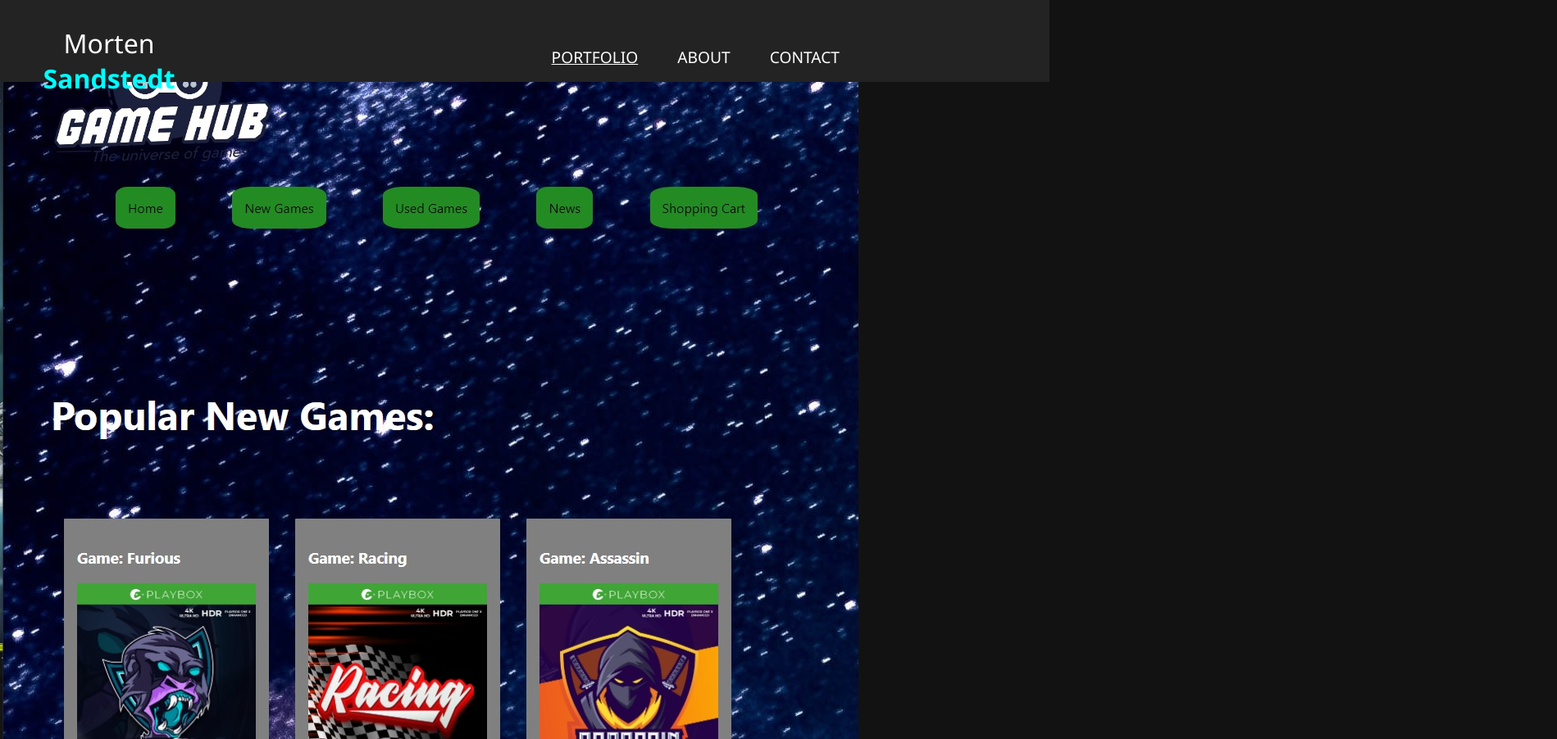
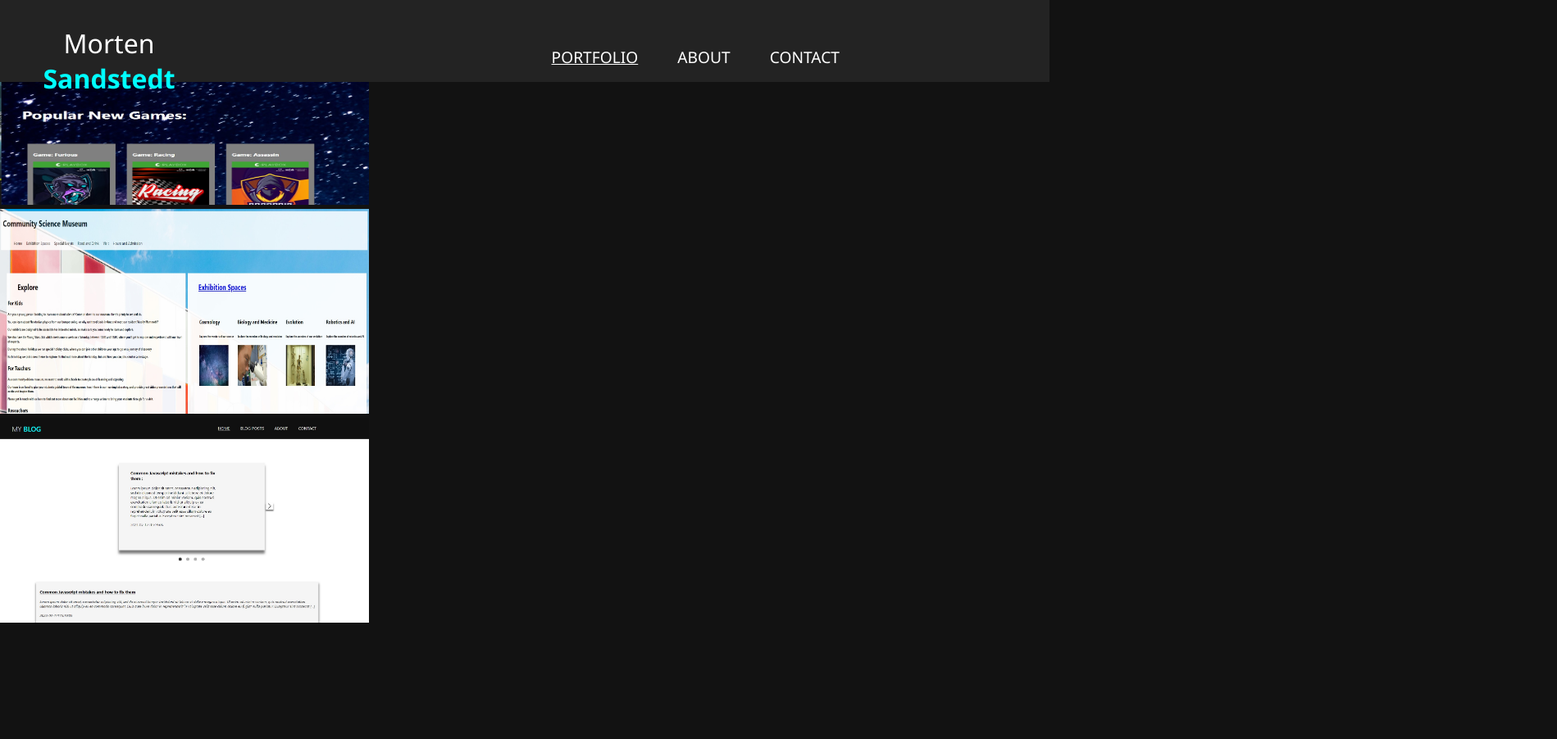
Before and after one commit to Mare94/portfolio, a plain HTML site: page index.html in a window 1280 px wide. Shown: the top 902 px of the page at 82% size, 1899 px wide, since content can reach past the window. After the commit the page ends 800 px from the top, so only its background shows below. Drawn offline with Linux system fonts and the light colour scheme.

Commit message:
added div

```diff
--- a/css/index.css
+++ b/css/index.css
@@ -23,3 +23,8 @@ body {
     display: flex;
     flex-direction: column;
 }
+
+.img-size img {
+    height: 250px;
+    width: 450px;
+}
--- a/index.html
+++ b/index.html
@@ -31,16 +31,21 @@
     <main>
 
         <div>
-            <img src="img/game-hub-ss.jpg" class="img-size">
-
+            <div class="img-size">
+            <img src="img/game-hub-ss.jpg" alt="screenshot of Game hub home page">
+            </div>
         </div>
 
         <div>
-            <img src="img/community-museum-ss.jpg" class="img-size">
+            <div class="img-size">
+            <img src="img/community-museum-ss.jpg" alt="screenshot of community science museum home page">
+            </div>
         </div>
 
         <div>
-            <img src="img/my-blog-ss.jpg" class="img-size">
+            <div class="img-size">
+            <img src="img/my-blog-ss.jpg" alt="screenshot of my blog home page">
+            </div>
         </div>
 
     </main>
```
